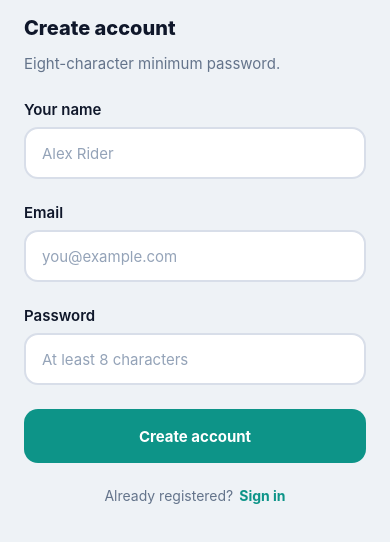
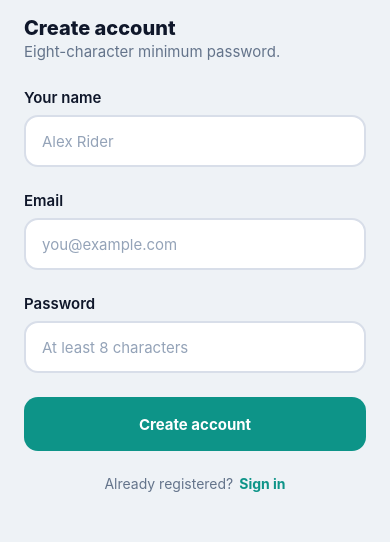
Before and after one commit to Marley-B/SoftwereEng, a React Native app in the folder apps/mobile/: screen / in a window 390 px wide. Both pictures are taken after typing "name@example.com", "Sample123" into the empty fields and a click on the button "Create one". Shown: the top 542 px of the page. Built offline with nearby package versions, Linux system fonts and the light colour scheme.

Commit message:
fix: sign it ui fix

```diff
--- a/apps/mobile/src/features/auth/screens/SignInScreen.tsx
+++ b/apps/mobile/src/features/auth/screens/SignInScreen.tsx
@@ -41,11 +41,12 @@ export function SignInScreen({ onBack, onNeedAccount }: SignInScreenProps) {
         {onBack && <AuthGhostButton disabled={isBusy} label="← Back" onPress={onBack} />}
       </View>
 
-      <Text accessibilityRole="header" style={styles.title}>
-        Sign in
-      </Text>
-      <Text style={styles.subtitle}>Use the email you will use with Route Helper.</Text>
-
+      <View style={{flex: 1}}>
+        <Text accessibilityRole="header" style={styles.title}>
+          Sign in
+        </Text>
+        <Text style={styles.subtitle}>Use the email you will use with Route Helper.</Text>
+      </View>
       <AuthTextField
         autoCapitalize="none"
         autoComplete="email"
@@ -101,7 +102,7 @@ const styles = StyleSheet.create({
     color: authTheme.colors.muted,
     fontSize: authTheme.typography.body,
     lineHeight: 24,
-    marginTop: -authTheme.space.sm,
+    marginTop: authTheme.space.sm,
   },
   title: {
     color: authTheme.colors.foreground,
--- a/apps/mobile/src/features/auth/screens/SignUpScreen.tsx
+++ b/apps/mobile/src/features/auth/screens/SignUpScreen.tsx
@@ -44,12 +44,14 @@ export function SignUpScreen({ onBack, onHaveAccount }: SignUpScreenProps) {
 
   return (
     <AuthScreenLayout bottomInset={authTheme.space.lg}>
+      <View style={{flex: 1}}>
         <Text accessibilityRole="header" style={styles.title}>
           Create account
         </Text>
         <Text style={styles.subtitle}>
           Eight-character minimum password.
         </Text>
+      </View>
 
       <AuthTextField
         autoCapitalize="words"
@@ -120,7 +122,6 @@ const styles = StyleSheet.create({
     color: authTheme.colors.muted,
     fontSize: authTheme.typography.body,
     lineHeight: 24,
-    marginTop: -authTheme.space.sm,
   },
   title: {
     color: authTheme.colors.foreground,
```
Lines whose indentation alone changed are shown as unchanged.
